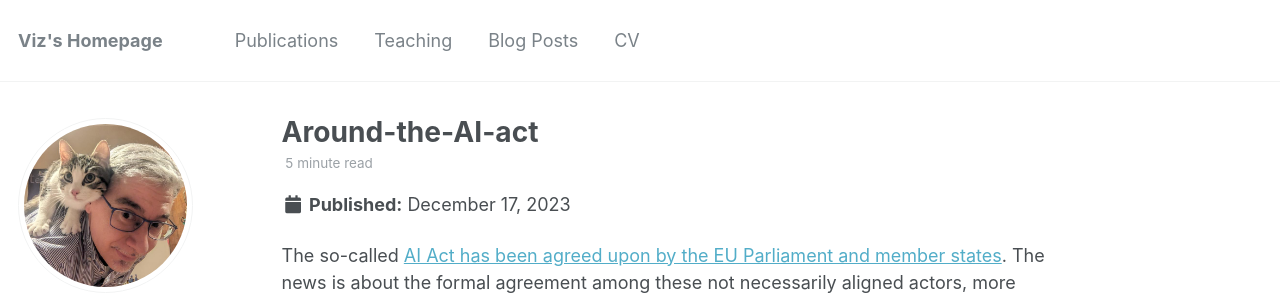
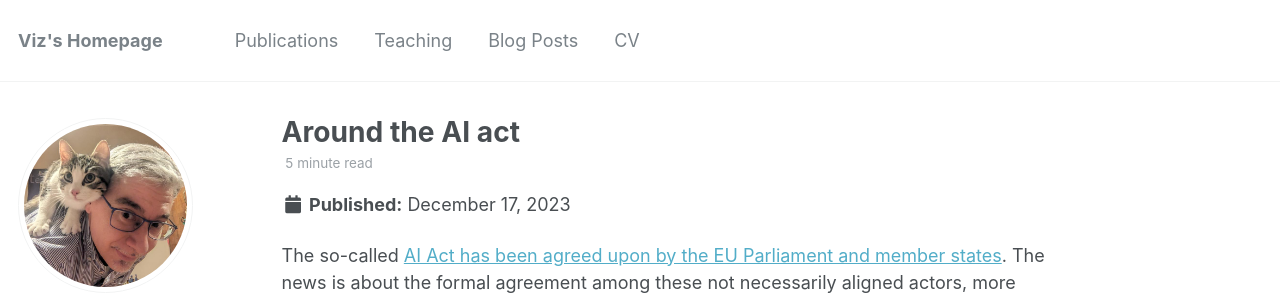
Before and after one commit to GiuseppeVizzari/GiuseppeVizzari.github.io, a Jekyll site: the page built from _posts/2023-12-17-Around-the-AI-act.md, in a window 1280 px wide and 900 px high. Shown: the top 300 px of the window. Built offline with Jekyll 4.4.1, drawn with Linux system fonts in a browser that asks for light colours; some web fonts are replaced.

```diff
--- a/_posts/2023-12-17-Around-the-AI-act.md
+++ b/_posts/2023-12-17-Around-the-AI-act.md
@@ -1,5 +1,5 @@
 ---
-title: 'Around-the-AI-act'
+title: 'Around the AI act'
 description: "Some considerations and thought on topics somehow related to the AI act"
 date: 2023-12-17
 permalink: /posts/2023/17/Around-the-AI-act/
```
